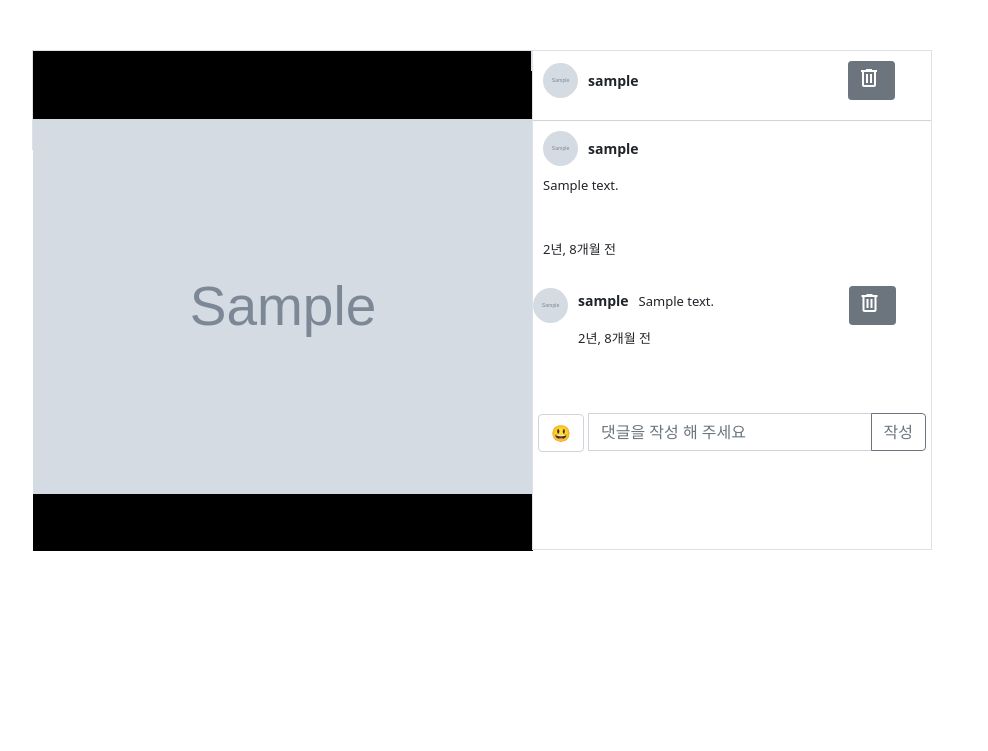
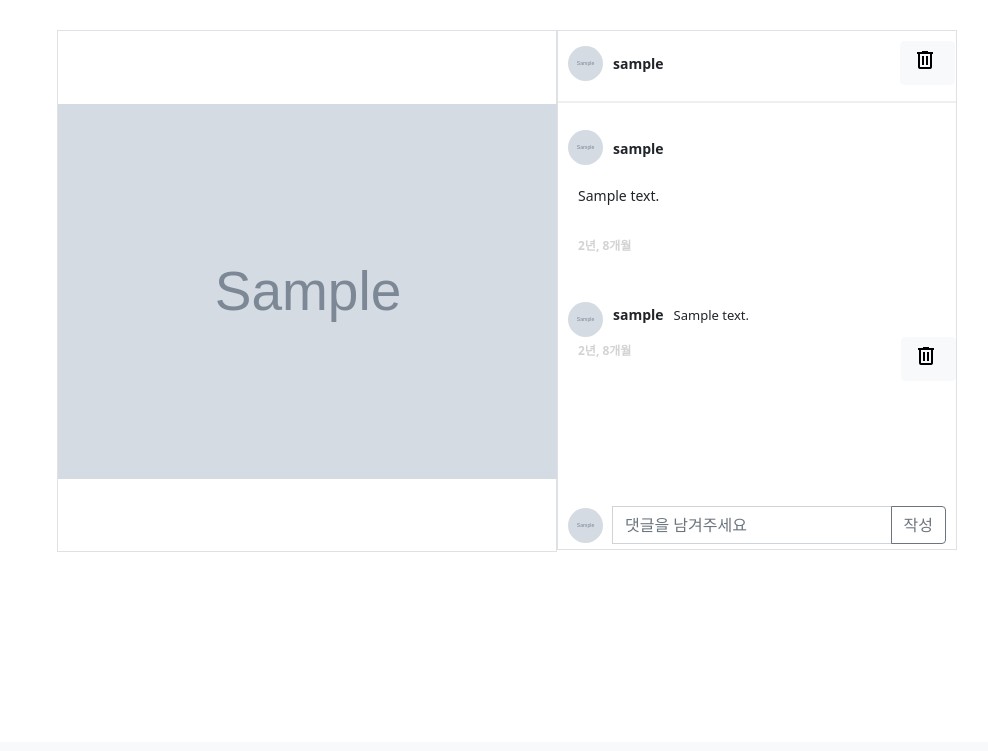
Before and after one commit to ssuin52/new_instagram, a Django app: page /tweet/1 in a window 1280 px wide. Shown: the part 58-809 px from the top of the page, without its empty margins (133-1121 px from the left). After the commit the page ends 610 px from the top, so only its background shows below. Run offline with Django 4.2, Linux system fonts and the light colour scheme; a user stored in the database is signed in; tables that the repository leaves empty hold one stand-in row (values such as "Sample post"); grey boxes marked "Sample" are stand-in pictures; some libraries are stand-ins or nearby versions.

Commit message:
상세페이지 수정

```diff
--- a/templates/tweet/tweet_detail.html
+++ b/templates/tweet/tweet_detail.html
@@ -1,138 +1,145 @@
 {% extends 'base.html' %}
+
 {% block title %}
 게시글 자세히보기
 {% endblock %}
+
 {% block content %}
+
 <style>
     .detail_main_body {
+
         display: flex;
         justify-content: center;
-        background-color: white;
+
+    }
+
+    .detail_left_body {
         margin-top: 30px;
-    }
-    .detail_left_body {
-        padding-top: 20px;
         width: 500px;
-        height: 2000px;
+        height: 550px;
         display: flex;
         flex-direction: column;
+
     }
+
     .detail_right_body {
-        padding-top: 20px;
+        margin-top: 30px;
         width: 400px;
+        height: 550px;
+        left: 57%;
+        right: 2%;
+        flex-direction: column;
+    }
+
+    .detail_feed_box_left {
+        width: 500px;
+        height: 520px;
+    }
+
+    .detail_feed_box_right {
+        width: 400px;
+        height: 520px;
+    }
+
+    .detail_feed_img {
+
+        width: 100%;
         height: 100%;
-        margin-right: 50px;
-        left: 72%;
+        object-fit: contain;
     }
+
     .feed_detail {
-        margin-top: 20px;
+        padding-top: 1px;
+
     }
-    .detail_feed_box {
-        background-color: black;
-        height: 100px;
-    }
-    .detail_feed_box_left {
-        background-color: black;
-        width: 500px;
-        margin: 20px 0px 20px 0px;
-        height: 480px;
-        padding: 10px 0px 20px 0px;
-    }
-    .detail_feed_box_right {
-        background-color: white;
-        width: 400px;
-        padding-top: 10px;
-        height: 500px;
-    }
-    .detail_feed_img {
-        width: 100%;
-        object-fit: contain;
-        height: 100%;
-    }
+
     .detail_feed_content {
         padding: 10px;
-        height: 70px;
+
     }
+
     .detail_feed_txt {
-        font-size: 13px;
+        font-size: 14px;
+        padding: 10px;
     }
-    .feed_detail {
-        padding-top: 10px;
-        border-top: 1px solid lightgray;
-        height: 100px;
-    }
+
     .detail_feed_name {
         padding-left: 10px;
+        padding-top: 10px;
         display: flex;
         align-items: center;
     }
-    .comment_list{
-        padding-top: 50px;
-        height: 200000px;
-        width: 100%;
-    }
-    .comment_profile{
-        height: 10px;
-        margin-top: 65px;
-    }
+
     .detail_feed_name_txt {
         font-size: 14px;
         padding: 0px 10px;
         font-weight: bold;
     }
+
     .detail_profile_box {
         width: 35px;
         height: 35px;
         border-radius: 70%;
         overflow: hidden;
     }
+
     .detail_profile_img {
         width: 100%;
         height: 100%;
         object-fit: cover;
     }
+
     .detail_name_content {
-        width: 270px;
-        display: flex;
+
+        width: 297px;
         flex-direction: column;
     }
+    .detail_time_txt {
+        font-size: 12px;
+        padding: 0px 10px;
+        font-weight: bold;
+        color: lightgray;
+        overflow: hidden;
+        text-overflow: ellipsis;
+        white-space: nowrap;
+        width: 190px;
+    }
+
     .comment_list{
-        max-height: 240px;
+        padding-left: 10px;
+        height: 230px;
         overflow-y: auto;
     }
     .comment_list::-webkit-scrollbar {
         display: none;
         width: 0 !important;
     }
+
     .comment_box {
+
         color: lightgray;
         display: flex;
         flex-direction: column;
-        margin:5px 5px 0px 0px;
+        margin:10px 10px 0px 0px;
     }
+
     .comment_profile {
+        padding-left: 5px;
         display: flex;
         align-items: center;
     }
+
     .comment_img {
-        padding: 0px 5px 15px 5px;
+        padding: 0px 10px 15px 5px;
     }
+
     .comment_txt {
         font-size: 13px;
-        margin-right: 30px;
-        width: 180px;
-    }
-    .imoticon {
-        width:100%;
-    }
-    .badge {
-        margin-right: 10px;
-        margin-bottom: 10px;
-    }
-    .tweet_delete_button {
-        margin-right: 300px;
+        margin-right: 50px;
     }
 </style>
+
 <div class="detail_main_body">
     <!-- 상세 왼쪽 -->
     <div class="detail_left_body">
@@ -146,6 +153,9 @@
             </div>
         </div>
     </div>
+
+
+
        <!-- 상세 오른쪽 -->
     <div class="detail_right_body">
         <div class="border detail_feed_box_right">
@@ -165,7 +175,7 @@
                     {% if tweet.author == user %}
                     <div style="float: right">
                         <!-- Button trigger modal -->
-                        <button type="button" class="btn btn-secondary btn-sm" data-bs-toggle="modal" data-bs-target="#exampleModal">
+                        <button type="button" class="btn btn-light" data-bs-toggle="modal" data-bs-target="#exampleModal">
                             <span class="material-symbols-outlined">delete</span>
                         </button>
 
@@ -174,25 +184,31 @@
                             <div class="modal-dialog">
                                 <div class="modal-content">
                                     <div class="modal-header">
-                                        <h5 class="modal-title" id="exampleModalLabel">삭제</h5>
+                                        <h5 class="modal-title" id="exampleModalLabel">게시물 삭제</h5>
                                         <button type="button" class="btn-close" data-bs-dismiss="modal" aria-label="Close"></button>
                                     </div>
-                                    <div class="modal-body">정말 삭제하시겠습니까?</div>
+                                    <div class="modal-body">
+                                        게시물을 정말 삭제하시겠습니까?
+                                    </div>
                                     <div class="modal-footer">
-                                        <button type="button" class="btn btn-outline-primary btn-sm">
-                                            <a href="/tweet/delete/{{ tweet.id }}">Delete</a>
-                                        </button>
-                                        <button type="button" class="btn btn-secondary btn-sm" data-bs-dismiss="modal">Close</button>
+                                        <div class="d-grid gap-2 d-md-flex justify-content-md-end">
+                                            <button type="button" class="btn btn-light me-md-2"><a href="/tweet/delete/{{ tweet.id }}">
+                                                    <span class="material-symbols-outlined">delete</span>
+                                                </a></button>
+                                            <button type="button" class="btn btn-light" data-bs-dismiss="modal">
+                                                <span class="material-symbols-outlined">close</span></button>
                                         </div>
                                     </div>
                                 </div>
                             </div>
                         </div>
-
+                    </div>
                     {% endif %}
-
                 </div>
             </div>
+
+
+            <hr style="border: 0.5px solid silver;">
             <div class="feed_detail">
                 <div class="detail_feed_name">
                     <div style="display: flex; align-items: center; ">
@@ -209,27 +225,27 @@
                         </div>
                     </div>
                 </div>
-                <div>
-                    <div class="detail_feed_content" style="">
+
+                <div class="detail_feed_content">
                     <p class="detail_feed_txt">{{ tweet.content }}</p>
                     {% if tw.tags.all %}
                     {% for tag in tw.tags.all %}
-                        <a style="text-decoration: none" href="{% url 'tagged_object_list' tag.name %}">
-                            <span class="badge rounded-pill bg-success">
-                                {{ tag.name }}
-                            </span>
+                    <a style="text-decoration: none; color: inherit;" href="{% url 'tagged_object_list' tag.name %}">
+                        #{{ tag.name }}
                     </a>
                     {% endfor %}
-                        -<a style="text-decoration: none" href="{% url 'tag_cloud' %}">TagCloud</a>
+                    <a style="text-decoration: none" href="{% url 'tag_cloud' %}"></a>
                     {% endif %}
+                    <span class="detail_time_txt">{{ tweet.created_at|timesince }}</span>
                 </div>
-                    <div style="margin-left:10px;">
-                        <span style="font-size: small">{{tweet.created_at|timesince }} 전</span>
+                <div>
+
                 </div>
             </div>
-            </div>
+
             <div class="comment_list">
                 <p class="detail_feed_txt">
+
                     {% for cm in comment %}
                     <div class="row">
                         <div class="col-md-12">
@@ -246,37 +262,41 @@
                                         </div>
                                         <h5 class="detail_feed_name_txt">{{ cm.author }}</h5>
                                         <h5 class="comment_txt">{{ cm.comment }}</h5>
-                                        {% if tweet.author == user %}
+                                    </div>
+                                    <span class="detail_time_txt"> {{ cm.created_at | timesince }}</span>
+                                    {% if cm.author == user %}
                                     <div style="float: right">
                                         <!-- Button trigger modal -->
-                                            <button type="button" class="btn btn-secondary btn-sm" data-bs-toggle="modal" data-bs-target="#exampleModal">
+                                        <button type="button" class="btn btn-light" data-bs-toggle="modal" data-bs-target="#staticBackdrop">
                                             <span class="material-symbols-outlined">delete</span>
                                         </button>
 
                                         <!-- Modal -->
-                                            <div class="modal fade" id="exampleModal" tabindex="-1" aria-labelledby="exampleModalLabel" aria-hidden="true">
+                                        <div class="modal fade" id="staticBackdrop" data-bs-backdrop="static" data-bs-keyboard="false" tabindex="-1"
+                                            aria-labelledby="staticBackdropLabel" aria-hidden="true">
                                             <div class="modal-dialog">
                                                 <div class="modal-content">
                                                     <div class="modal-header">
-                                                            <h5 class="modal-title" id="exampleModalLabel">댓글 삭제</h5>
+                                                        <h5 class="modal-title" id="staticBackdropLabel">댓글 삭제</h5>
                                                         <button type="button" class="btn-close" data-bs-dismiss="modal" aria-label="Close"></button>
                                                     </div>
-                                                        <div class="modal-body">댓글을 정말 삭제하시겠습니까?</div>
+                                                    <div class="modal-body">
+                                                        댓글을 정말 삭제하시겠습니까?
+                                                    </div>
                                                     <div class="modal-footer">
-                                                            <button type="button" class="btn btn-outline-primary btn-sm">
-                                                                <a href="/tweet/comment/delete/{{ cm.id }}">Delete</a>
-                                                            </button>
-                                                            <button type="button" class="btn btn-secondary btn-sm" data-bs-dismiss="modal">Close</button>
+                                                        <div class="d-grid gap-2 d-md-flex justify-content-md-end">
+                                                            <button type="button" class="btn btn-light"><a href="/tweet/comment/delete/{{ cm.id }}">
+                                                                    <span class="material-symbols-outlined">delete</span>
+                                                                </a></button>
+                                                            <button type="button" class="btn btn-light" data-bs-dismiss="modal">
+                                                                <span class="material-symbols-outlined">close</span></button>
+                                                        </div>
                                                     </div>
                                                 </div>
                                             </div>
                                         </div>
                                     </div>
                                     {% endif %}
-                                    </div>
-                                    <div>
-                                    <span class="detail_feed_txt" style="margin-left:45px;">{{ cm.created_at | timesince }} 전</span>
-
                                 </div>
                             </div>
                         </div>
@@ -287,12 +307,19 @@
             <div class="comment_box">
                 <div class="comment_profile">
                     <div class="comment_img">
-                        <div class="input-group-text" id="btnGroupAddon2">😃</div>
+                        <div class="detail_profile_box">
+                            {% if user.image %}
+                            <img class="detail_profile_img" src="{{ user.image.url }}">
+                            {% else %}
+                            <img class="detail_profile_img"
+                                src="https://us.123rf.com/450wm/thesomeday123/thesomeday1231712/thesomeday123171200009/91087331-%EB%82%A8%EC%84%B1%EC%9D%84%EC%9C%84%ED%95%9C-%EA%B8%B0%EB%B3%B8-%EC%95%84%EB%B0%94%ED%83%80-%ED%94%84%EB%A1%9C%ED%95%84-%EC%95%84%EC%9D%B4%EC%BD%98-%ED%9A%8C%EC%83%89-%EC%82%AC%EC%A7%84-%EC%9E%90%EB%A6%AC-%ED%91%9C%EC%8B%9C-%EC%9E%90-%EC%9D%BC%EB%9F%AC%EC%8A%A4%ED%8A%B8-%EB%B2%A1%ED%84%B0.jpg?ver=6">
+                            {% endif %}
+                        </div>
                     </div>
                     <form class="input-group mb-3" action="/tweet/comment/{{ tweet.id }}" method="post">
                         {% csrf_token %}
                         <input type="text" class="form-control" id='comment' name='comment'
-                            placeholder="댓글을 작성 해 주세요" />
+                            placeholder="댓글을 남겨주세요" />
                         <button class="btn btn-outline-secondary" type="submit">작성</button>
                     </form>
                 </div>
--- a/templates/user/change_profile.html
+++ b/templates/user/change_profile.html
@@ -69,11 +69,11 @@
             {% csrf_token %}
             <div class="change_image_upload">
                 <div class="change_image_upload_content">
-                    <input id="image"  type="file" name="image" style="margin:200px 0px 200px 150px;"multiple>
+                    <input id="image" type="file" name="image" style="margin:200px 0px 200px 150px;" multiple>
                 </div>
             </div>
-               <div style="width: 100%; text-align: center;">
-                <button onClick="location.href='profile.html'" id="button_write_feed" type="submit" class="btn btn-primary" style="width: 100px; margin-top:10px;" >
+                <div style="width: 100%; text-align: center;">
+                <button id="button_write_feed" type="submit" class="btn btn-primary" style="width: 100px; margin-top:10px;" >
                     변경하기</button>
                 </div>
         </form>
--- a/tweet/models.py
+++ b/tweet/models.py
@@ -13,7 +13,7 @@ class TweetModel(models.Model):
     tags = TaggableManager(blank=True)
     created_at = models.DateTimeField(auto_now_add=True)
     updated_at = models.DateTimeField(auto_now=True)
-
+    profile = models.ImageField(upload_to = "profile/")
     image = models.ImageField(upload_to = "images/")
 
 
--- a/tweet/views.py
+++ b/tweet/views.py
@@ -25,8 +25,9 @@ def tweet (request):
             all_tweet = TweetModel.objects.all().order_by('-created_at')
             all_comment = TweetComment.objects.all().order_by('-created_at')
             all_image = TweetComment.objects.all().order_by('-created_at')
+            profile_image = TweetModel.objects.all()
             recommend_list = UserModel.objects.all().exclude(username=request.user.username).order_by('id')[:5]
-            return render(request, 'tweet/home.html',{'tweet':all_tweet ,'comment':all_comment, 'image':all_image, 'recommend_list': recommend_list})
+            return render(request, 'tweet/home.html',{'tweet':all_tweet ,'comment':all_comment, 'image':all_image, 'recommend_list': recommend_list, 'profile_image' : profile_image})
         else:
             return redirect('/sign-in')
 
@@ -34,14 +35,14 @@ def tweet (request):
         user = request.user
         content = request.POST.get('my-content')
         tags = request.POST.get('tag','').split(',')
-
+        profile_image = request.FILES.get('profile_image', '')
         image = request.FILES.get('image', '')
 
         if content == '':
             all_tweet = TweetModel.objects.all().order_by('-created_at')
             return render(request,'tweet/home.html',{'error':'글은 공백일 수 없습니다.','tweet':all_tweet})
         else:
-            my_tweet = TweetModel.objects.create(author=user, content=content, image=image)
+            my_tweet = TweetModel.objects.create(author=user, content=content, image=image, profile=profile_image)
             for tag in tags:
                 tag = tag.strip()
                 if tag != '':
--- a/user/views.py
+++ b/user/views.py
@@ -91,7 +91,7 @@ def change_profile(request):
         user_image.image = request.FILES.get('image','')
         user_image.save()
 
-        return render(request, 'user/change_profile.html')
+        return render(request, 'user/profile.html')
 
     elif request.method == 'GET':
         user_image = UserModel()
```
Also changed, not shown: templates/tweet/home.html (+5 -7 lines), tweet/migrations/0001_initial.py, tweet/migrations/0002_initial.py, user/migrations/0001_initial.py. Lines whose indentation alone changed are shown as unchanged.
